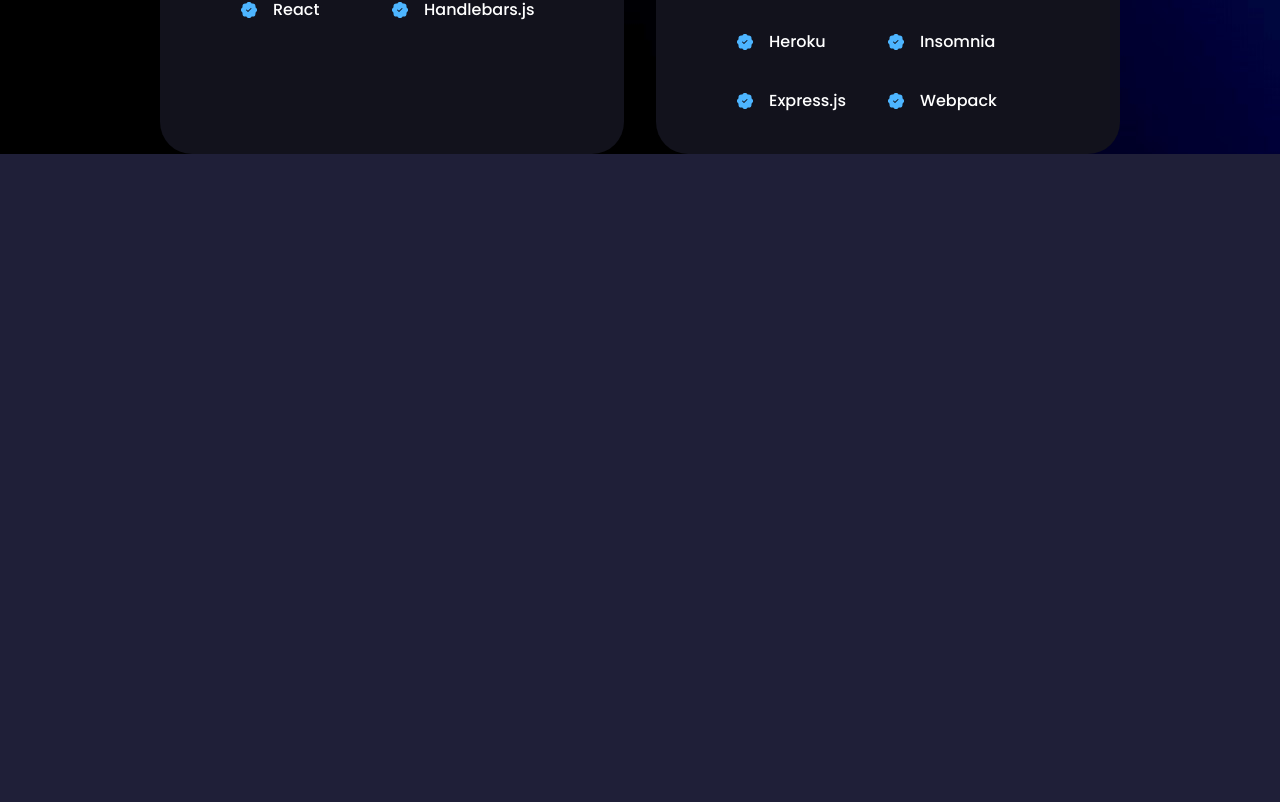
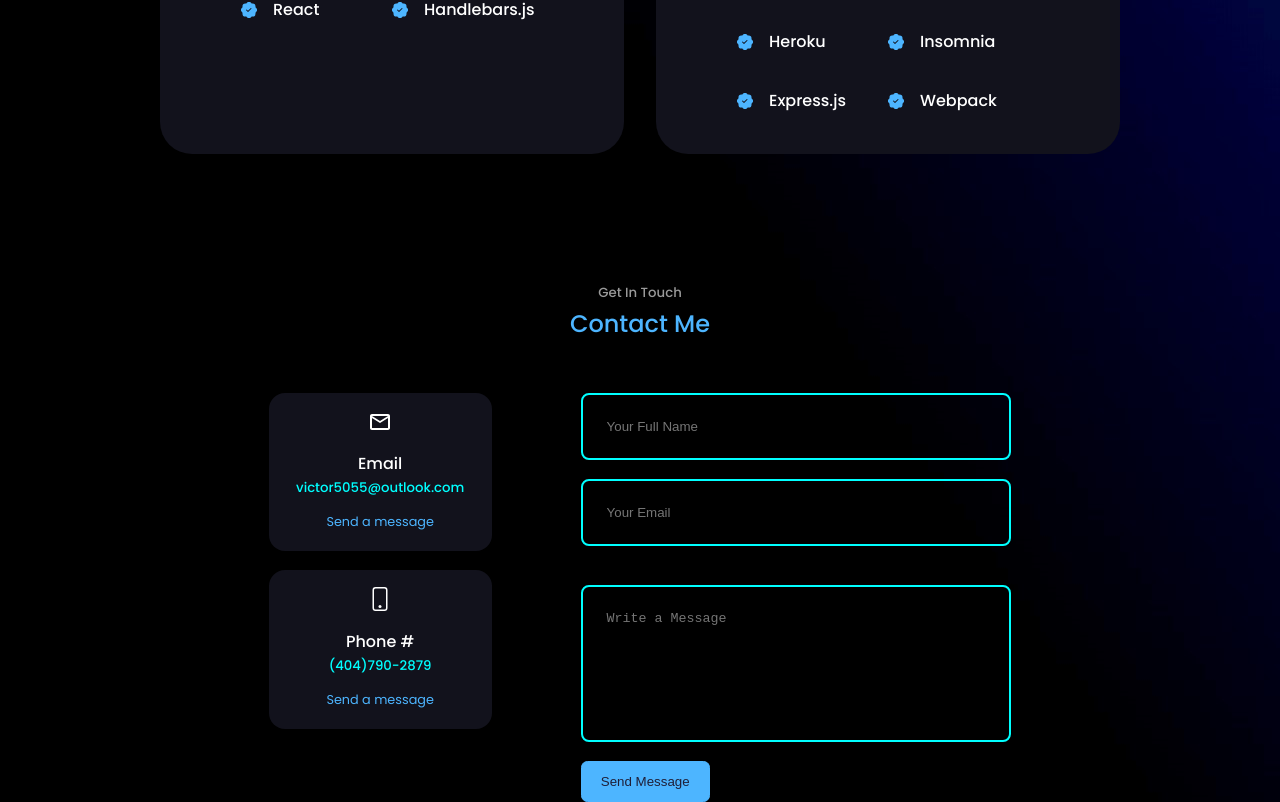
Before and after one commit to victor5055/react-portfolio-, a React (Create React App) app in the folder react-portfolio-/: page / in a window 1280 px wide. Shown: the part 1448-2250 px from the top of the page. Before the commit the page ends 1602 px from the top, so only its background shows below. Built offline with nearby package versions, Linux system fonts and the light colour scheme; some icons are missing.

Commit message:
Added Contact ,Email Vailidating,Message send, contact options and css.

```diff
--- a/react-portfolio-/src/App.jsx
+++ b/react-portfolio-/src/App.jsx
@@ -3,6 +3,7 @@
 import Nav from './components/nav/Nav'
 import About from './components/about/About'
 import Experience from './components/experience/Experience'
+import Contact from './components/contact/Contact'
 
 
 const App = () => {
@@ -11,6 +12,7 @@
         <Nav />
         <About />
         <Experience />
+        <Contact />
 
     </>
   )
--- /dev/null
+++ b/react-portfolio-/src/components/contact/Contact.jsx
@@ -0,0 +1,75 @@
+import React from 'react'
+import './contact.css'
+import { MdOutlineEmail } from 'react-icons/md'
+import { BsPhone } from 'react-icons/bs'
+import { useRef } from 'react';
+// import emailjs from 'emailjs-com'
+
+import { useState } from "react";
+import validator from 'validator'
+
+const Contact = () => {
+
+  const form = useRef();
+
+  const [emailError, setEmailError] = useState('')
+
+// EMAIL VALIDATING
+  const handleChange = (e) => {
+    if (validator.isEmail(e.target.value)) {
+      console.log("Good email")
+      setEmailError("")
+    } else {
+      console.log("Wrong email")
+      setEmailError("Please enter a valid Email")
+    }
+
+    console.log("clicked")
+    console.log(e.target.value)
+
+  };
+// SEND MESSAGE to Inbox by Sender
+const sendEmail = (e) => {
+e.preventDefault();
+
+
+
+ e.target.reset()
+};
+
+  return (
+    <section id='contact'>
+      <h5>Get In Touch</h5>
+      <h2>Contact Me</h2>
+
+      <div className="container contact__container">
+        <div className="contact__options">
+          <article className="contact__option">
+            <MdOutlineEmail className='contact__option-icon' />
+            <h4>Email</h4>
+            <h5>victor5055@outlook.com</h5>
+            <a href="mailto:victor5055@outlook.com" target="_blank" rel="noopener noreferrer" >Send a message</a>
+          </article>
+
+          <article className="contact__option">
+            <BsPhone className='contact__option-icon' />
+            <h4>Phone #</h4>
+            <h5>(404)790-2879</h5>
+            <a href="https://api.whatsapp.com/send?phone=4047902879" target="_blank" rel="noopener noreferrer">Send a message</a>
+          </article>
+        </div>
+
+        {/* END OF CONTACT OPTIONS */}
+        <form ref={form} onSubmit={sendEmail}>
+          <input type="text" name='name' placeholder='Your Full Name' required />
+          <input type="email" name='email' placeholder='Your Email' onChange={handleChange} required />
+          <p>{emailError}</p>
+          <textarea name="message" rows="7" placeholder='Write a Message' required ></textarea>
+          <button type='submit' className='btn btn-primary'>Send Message</button>
+        </form>
+      </div>
+    </section>
+  )
+}
+//Export Contact
+export default Contact
--- /dev/null
+++ b/react-portfolio-/src/components/contact/contact.css
@@ -0,0 +1,74 @@
+.container.contact__container {
+    width: 58%;
+    display: grid;
+    grid-template-columns: 30% 58%;
+    gap: 12%;
+  }
+
+  .contact__options {
+    display: flex;
+    flex-direction: column;
+    gap: 1.2rem;
+  }
+
+  .contact__option {
+    background: var(--color-bg-variant);
+    padding: 1.0rem;
+    border-radius: 1.0rem;
+    text-align: center;
+    border: 0.8px solid transparent;
+    transition: var(--transition);
+  }
+
+  .contact__option:hover {
+    background: transparent;
+    border-color: var(--color-primary-variant);
+  }
+
+  .contact__option-icon {
+    font-size: 1.5rem;
+    margin-bottom: 0.5rem;
+  }
+
+  .contact__option h5 {
+    color: aqua;
+  }
+
+  .contact__option a {
+    margin-top: 0.7rem;
+    display: inline-block;
+    font-size: 0.8rem;
+  }
+
+  /* ================= FORM ================== */
+  form {
+    display: flex;
+    flex-direction: column;
+    gap: 1.2rem;
+  }
+
+  input,
+  textarea {
+    width: 100%;
+    padding: 1.5rem;
+    border-radius: 0.5rem;
+    background: transparent;
+    border: 2px solid aqua;
+    resize: none;
+    color: var(--color-white);
+  }
+
+  /* ================ MEDIA QUERIES (MEDIUM DEVICES) ================= */
+  @media screen and (max-width: 1024px) {
+    .container.contact__container {
+      grid-template-columns: 1fr;
+      gap: 2rem;
+    }
+  }
+
+  /* ================ MEDIA QUERIES (SMALL DEVICES) ================= */
+  @media screen and (max-width: 600px) {
+    .container.contact__container {
+      width: var(--container-width-sm);
+    }
+}
```
